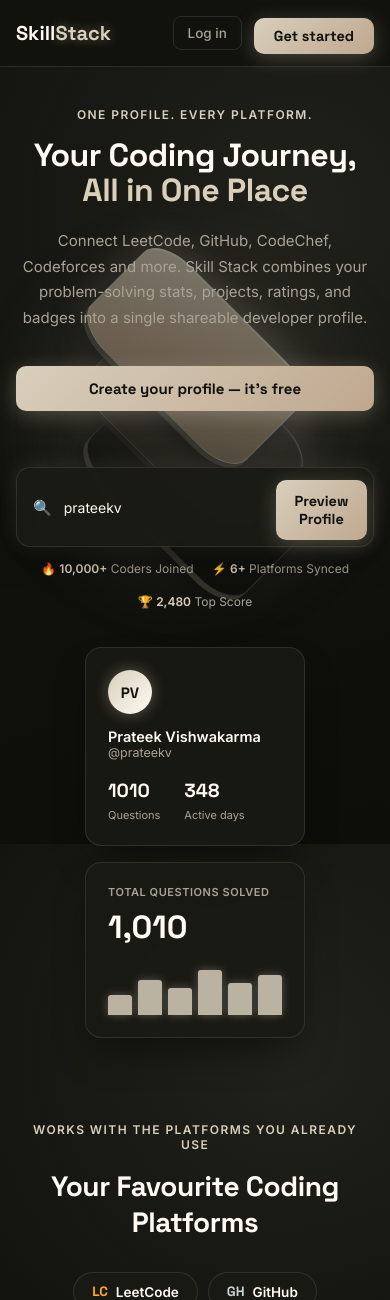
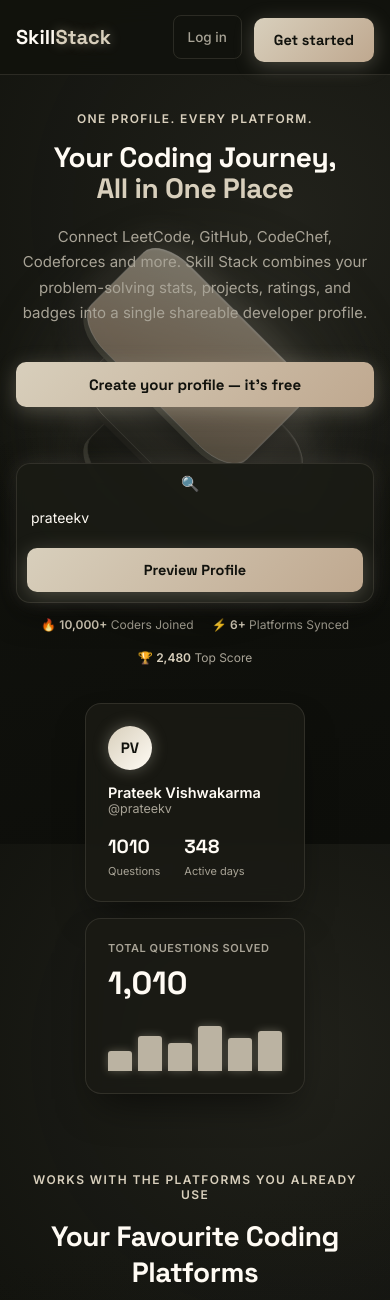
Before and after one commit to Prateekvish-cloud/Skill-Stack, a Flask app: page / in a window 390 px wide. Shown: the top 1300 px of the page. Run offline with Flask 3, Linux system fonts and the light colour scheme; some libraries are stand-ins or nearby versions.

Commit message:
style: enhance site-wide mobile responsiveness, touch targets, and responsive grid layouts

```diff
--- a/static/css/style.css
+++ b/static/css/style.css
@@ -2381,8 +2381,13 @@
     color: #D8CFBC;
 }
 
-/* Mobile Breakpoint Overrides */
+/* Mobile Breakpoint Overrides (Smartphones & Tablets) */
 @media (max-width: 768px) {
+    html, body {
+        max-width: 100vw !important;
+        overflow-x: hidden !important;
+    }
+
     .mobile-top-nav {
         display: flex;
     }
@@ -2399,6 +2404,21 @@
         padding: 16px 14px 40px;
         width: 100%;
         max-width: 100vw;
+        box-sizing: border-box;
+    }
+
+    /* Grids collapse to single column on mobile */
+    .dash-body-grid,
+    .dash-panels,
+    .platform-grid,
+    .platform-detail-grid,
+    .badge-grid,
+    .project-grid,
+    .feature-cards-grid,
+    .stat-preview-grid,
+    .stat-preview-grid.two-col {
+        grid-template-columns: 1fr !important;
+        gap: 14px !important;
     }
 
     .auth-screen {
@@ -2414,12 +2434,21 @@
         max-width: 100%;
     }
 
-    /* Prevent iOS Safari from zooming when focusing text/email/password inputs */
+    /* Prevent iOS Safari from auto-zooming inputs on focus */
     .field input, .modal-input, select, textarea {
         font-size: 16px !important;
         min-height: 44px;
     }
 
+    /* Touch-friendly buttons and touch targets */
+    .btn-primary, .btn-secondary, .btn-ghost, .platform-connect-btn, .mobile-nav-btn {
+        min-height: 44px;
+        display: inline-flex;
+        align-items: center;
+        justify-content: center;
+        box-sizing: border-box;
+    }
+
     .stat-grid, .dash-stats-grid {
         grid-template-columns: 1fr !important;
         gap: 12px !important;
@@ -2430,12 +2459,39 @@
     }
 
     .land-hero {
-        padding: 40px 16px 30px !important;
+        padding: 36px 16px 24px !important;
+    }
+
+    .land-hero h1 {
+        font-size: 28px !important;
     }
 
     .land-cta-row {
         flex-direction: column;
         gap: 10px;
+        width: 100%;
+    }
+
+    .hero-search-box {
+        width: 100%;
+        max-width: 100%;
+    }
+
+    .search-input-wrap {
+        flex-direction: column;
+        align-items: stretch;
+        gap: 8px;
+        padding: 10px;
+    }
+
+    .search-input-wrap input {
+        width: 100%;
+        padding: 8px 4px;
+    }
+
+    .btn-search-demo {
+        width: 100%;
+        text-align: center;
     }
 
     .table-responsive {
```
